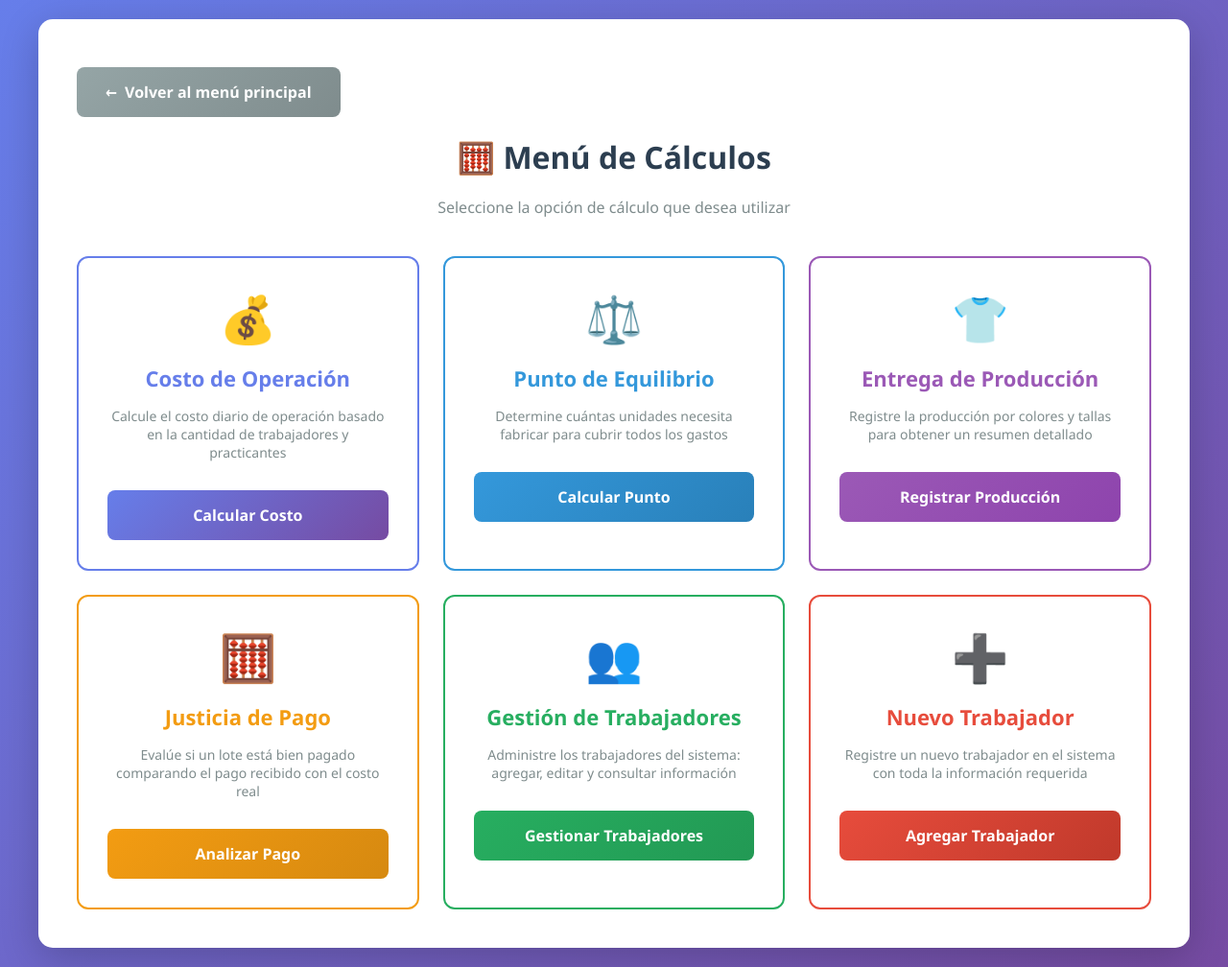
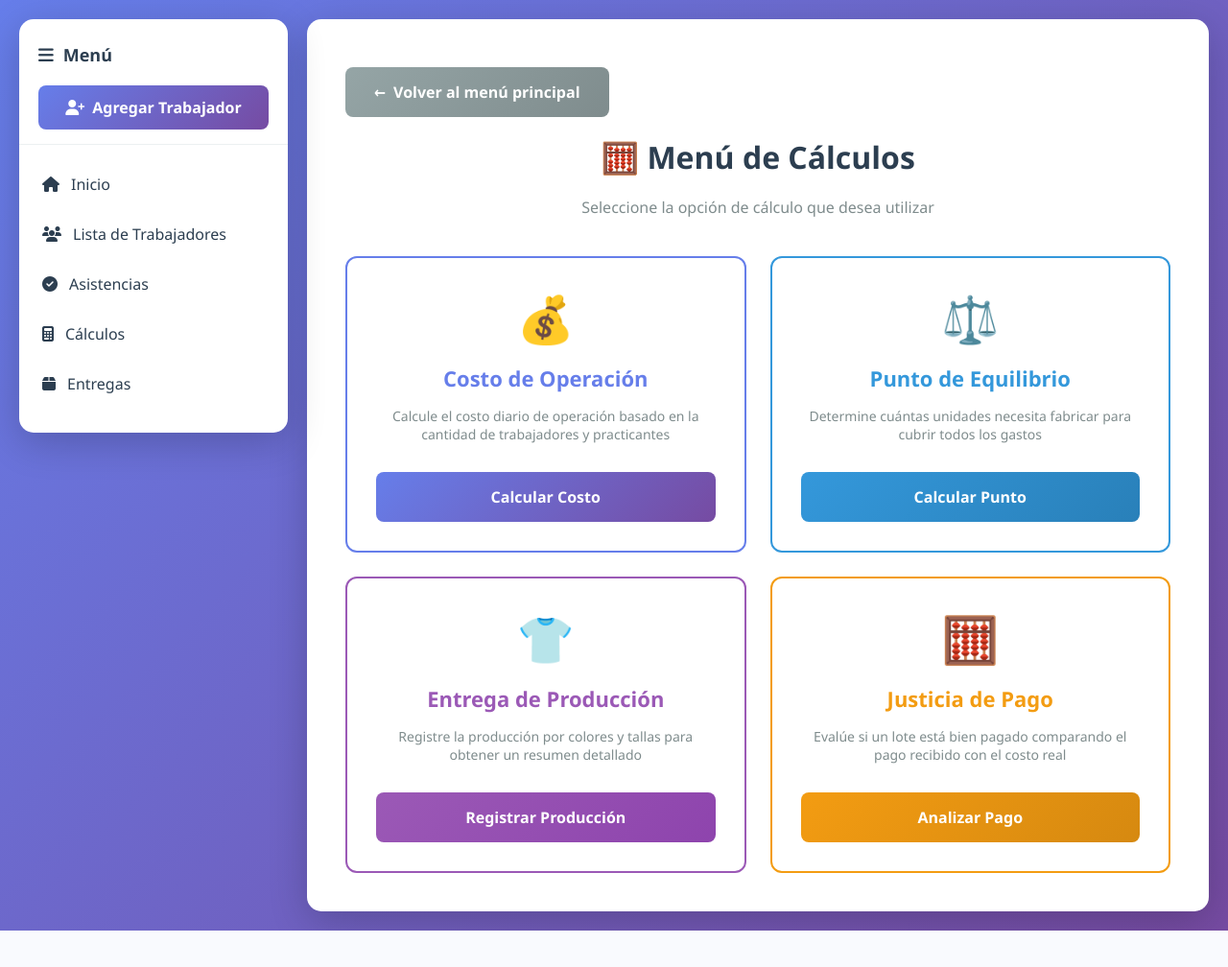
Before and after one commit to YaiDev23/gastos_confeccion, a FastAPI app: page /calculos in a window 1280 px wide. Shown: the whole page at 96% size. After the commit the page ends 970 px from the top, so only its background shows below. Run offline with FastAPI, Linux system fonts and the light colour scheme; parts of the project's set-up code (start-up, migrations or seed data) failed here and were passed over.

Commit message:
faet(ui): se mejora el ui de el menu de trabajadores

```diff
--- a/app/templates/base.html
+++ b/app/templates/base.html
@@ -19,6 +19,8 @@
             background: linear-gradient(135deg, #667eea 0%, #764ba2 100%);
             min-height: 100vh;
             padding: 20px;
+            display: flex;
+            gap: 20px;
         }
 
         .navbar {
@@ -212,11 +214,127 @@
         .back-btn:hover {
             transform: translateY(-2px);
         }
+
+        .sidebar {
+            width: 280px;
+            background: white;
+            border-radius: 15px;
+            box-shadow: 0 10px 40px rgba(0,0,0,0.2);
+            padding: 25px 0;
+            height: fit-content;
+            position: sticky;
+            top: 20px;
+        }
+
+        .sidebar-title {
+            padding: 0 20px;
+            margin-bottom: 20px;
+            color: #2c3e50;
+            font-weight: bold;
+            font-size: 18px;
+            display: flex;
+            align-items: center;
+            gap: 10px;
+        }
+
+        .sidebar-menu {
+            list-style: none;
+        }
+
+        .sidebar-menu li {
+            margin: 0;
+        }
+
+        .sidebar-menu a {
+            display: flex;
+            align-items: center;
+            gap: 12px;
+            padding: 15px 20px;
+            color: #2c3e50;
+            text-decoration: none;
+            transition: all 0.3s;
+            border-left: 4px solid transparent;
+            font-weight: 500;
+        }
+
+        .sidebar-menu a:hover {
+            background-color: #f0f2f5;
+            border-left-color: #667eea;
+            color: #667eea;
+        }
+
+        .sidebar-divider {
+            height: 1px;
+            background: #ecf0f1;
+            margin: 15px 0;
+        }
+
+        .sidebar-btn {
+            margin: 15px 20px;
+            width: calc(100% - 40px);
+            background: linear-gradient(135deg, #667eea 0%, #764ba2 100%);
+            color: white;
+            padding: 12px;
+            border: none;
+            border-radius: 8px;
+            cursor: pointer;
+            font-weight: 600;
+            display: flex;
+            align-items: center;
+            justify-content: center;
+            gap: 8px;
+            transition: transform 0.2s, box-shadow 0.2s;
+            text-decoration: none;
+            text-align: center;
+        }
+
+        .sidebar-btn:hover {
+            transform: translateY(-2px);
+            box-shadow: 0 10px 20px rgba(102, 126, 234, 0.3);
+        }
+
+        .main-wrapper {
+            flex: 1;
+            max-width: calc(100% - 300px);
+        }
+
+        @media (max-width: 1024px) {
+            body {
+                flex-direction: column;
+            }
+
+            .sidebar {
+                width: 100%;
+                position: static;
+            }
+
+            .main-wrapper {
+                max-width: 100%;
+            }
+        }
     </style>
 </head>
 <body>
-    <div class="container">
-        {% block content %}{% endblock %}
+    <aside class="sidebar">
+        <div class="sidebar-title">
+            <i class="fas fa-bars"></i> Menú
+        </div>
+        <a href="/agregar-trabajador" class="sidebar-btn">
+            <i class="fas fa-user-plus"></i> Agregar Trabajador
+        </a>
+        <div class="sidebar-divider"></div>
+        <ul class="sidebar-menu">
+            <li><a href="/"><i class="fas fa-home"></i> Inicio</a></li>
+            <li><a href="/trabajadores"><i class="fas fa-users"></i> Lista de Trabajadores</a></li>
+            <li><a href="/assistence/marcar-asistencia"><i class="fas fa-check-circle"></i> Asistencias</a></li>
+            <li><a href="/calculos"><i class="fas fa-calculator"></i> Cálculos</a></li>
+            <li><a href="/menu_entrega"><i class="fas fa-box"></i> Entregas</a></li>
+        </ul>
+    </aside>
+    <div class="main-wrapper">
+        <div class="container">
+            {% block content %}{% endblock %}
+        </div>
     </div>
 </body>
 </html>
--- a/app/templates/calculos_menu.html
+++ b/app/templates/calculos_menu.html
@@ -61,28 +61,4 @@
         </a>
     </div>
 
-    <!-- Gestión de Trabajadores -->
-    <div style="background: white; border: 2px solid #27ae60; border-radius: 12px; padding: 30px; text-align: center; transition: transform 0.3s, box-shadow 0.3s; cursor: pointer;" onmouseover="this.style.transform='translateY(-5px)'; this.style.boxShadow='0 15px 30px rgba(39,174,96,0.2)'" onmouseout="this.style.transform='translateY(0)'; this.style.boxShadow='none'">
-        <div style="font-size: 48px; margin-bottom: 15px;">👥</div>
-        <h3 style="color: #27ae60; margin-top: 0; margin-bottom: 15px; font-size: 22px;">Gestión de Trabajadores</h3>
-        <p style="color: #7f8c8d; margin-bottom: 20px; font-size: 14px;">
-            Administre los trabajadores del sistema: agregar, editar y consultar información
-        </p>
-        <a href="/trabajadores" class="btn" style="background: linear-gradient(135deg, #27ae60 0%, #229954 100%); text-decoration: none; display: inline-block; width: 100%;">
-            Gestionar Trabajadores
-        </a>
-    </div>
-
-    <!-- Agregar Trabajador -->
-    <div style="background: white; border: 2px solid #e74c3c; border-radius: 12px; padding: 30px; text-align: center; transition: transform 0.3s, box-shadow 0.3s; cursor: pointer;" onmouseover="this.style.transform='translateY(-5px)'; this.style.boxShadow='0 15px 30px rgba(231,76,60,0.2)'" onmouseout="this.style.transform='translateY(0)'; this.style.boxShadow='none'">
-        <div style="font-size: 48px; margin-bottom: 15px;">➕</div>
-        <h3 style="color: #e74c3c; margin-top: 0; margin-bottom: 15px; font-size: 22px;">Nuevo Trabajador</h3>
-        <p style="color: #7f8c8d; margin-bottom: 20px; font-size: 14px;">
-            Registre un nuevo trabajador en el sistema con toda la información requerida
-        </p>
-        <a href="/agregar-trabajador" class="btn" style="background: linear-gradient(135deg, #e74c3c 0%, #c0392b 100%); text-decoration: none; display: inline-block; width: 100%;">
-            Agregar Trabajador
-        </a>
-    </div>
-</div>
 {% endblock %}
```
Also changed, not shown: app/api/factory_endpoints.py (added, +42 -0 lines), app/api/schemas/factory_schema.py (added, +41 -0 lines), app/db/models/factory_model.py (added, +13 -0 lines), app/service/factory_service.py (added).
